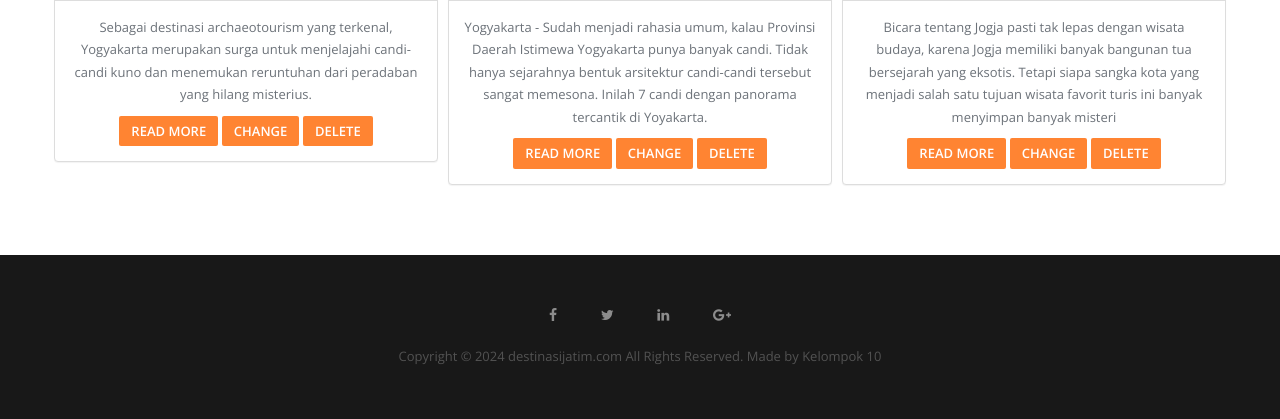
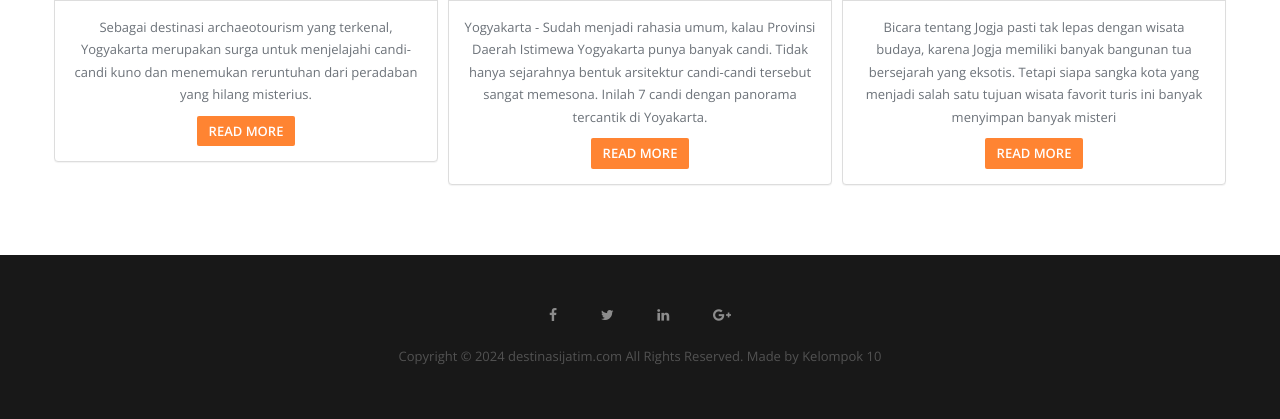
Before and after one commit to mulyani07/UAS-PEMWEB, a PHP site: page /artikel.php in a window 1280 px wide. Shown: the part 1209-1628 px from the top of the page. Run offline with PHP 8.4, Linux system fonts and the light colour scheme; data comes from the database, SQL or seed files in the repository; tables that the repository leaves empty hold one stand-in row (values such as "Sample post"); some libraries are stand-ins or nearby versions.

Commit message:
fix button disappear from non admin user

```diff
--- a/artikel.php
+++ b/artikel.php
@@ -109,9 +109,12 @@ $events = $req->fetchAll();
             <div class="panel-body">
               <p> <?php echo "" . $data['keterangan'] . ""; ?></p>
               <a <?php echo "href=" . $data['url'] . ""; ?> class="btn btn-default">Read More</a>
-              <button type="button" class="btn btn-primary" data-toggle="modal" data-target="#editArticleModal<?php echo $data['id']; ?>">
-                Change
-              </button>
+              <?php if (isset($_SESSION['admin'])) { ?>
+                <button type="button" class="btn btn-primary" data-toggle="modal" data-target="#editArticleModal<?php echo $data['id']; ?>">
+                  Change
+                </button>
+                <a href="proses_hapus_artikel.php?id=<?php echo $data['id']; ?>" class="btn btn-danger">Delete</a>
+              <?php } ?>
               <!-- Modal -->
               <div class="modal fade" id="editArticleModal<?php echo $data['id']; ?>" tabindex="-1" role="dialog" aria-labelledby="editArticleModalLabel<?php echo $data['id']; ?>" aria-hidden="true">
                 <div class="modal-dialog" role="document">
@@ -153,7 +156,6 @@ $events = $req->fetchAll();
                 </div>
               </div>
               <!-- Modal -->
-              <a href="proses_hapus_artikel.php?id=<?php echo $data['id']; ?>" class="btn btn-danger">Delete</a>
             </div>
           </div>
         <?php
```
